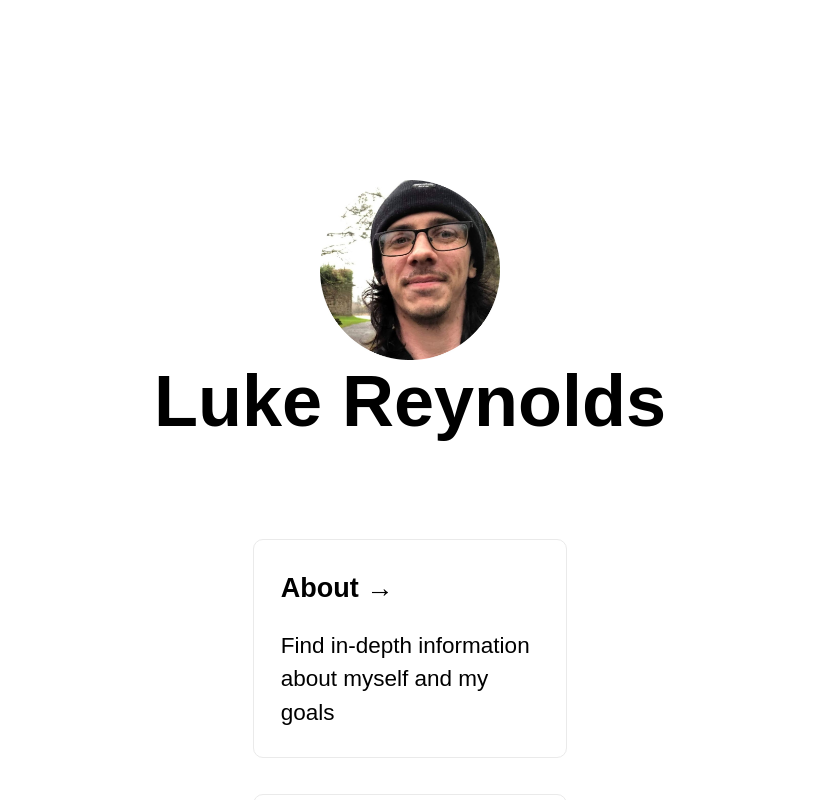
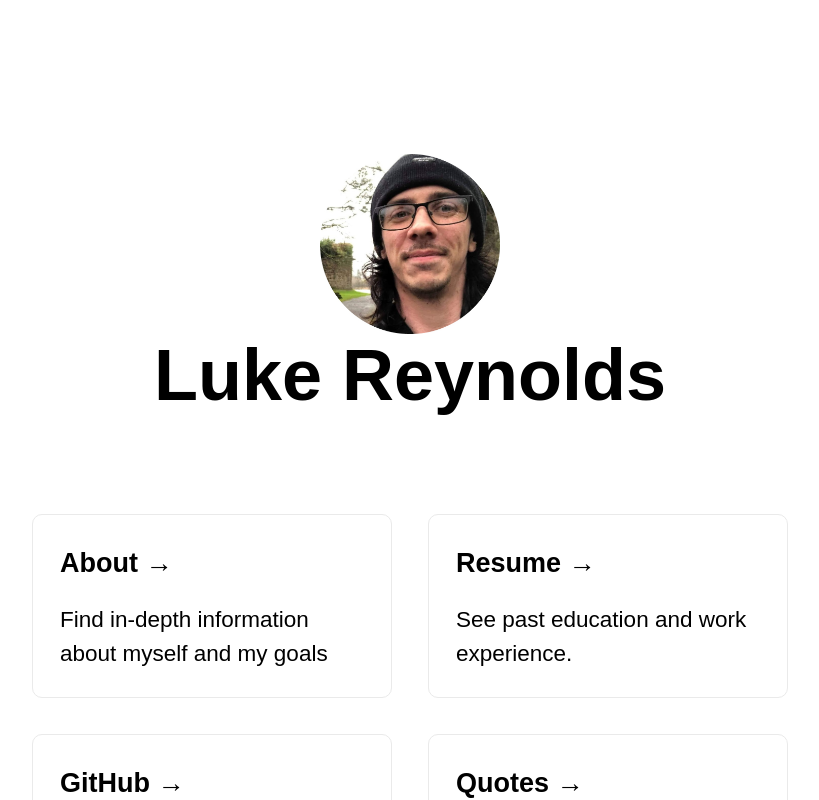
Before and after one commit to lreynolds188/Portfolio, a Next.js app: page / in a window 1280 px wide. Shown: the top 800 px of the page, without its empty margins (230-1049 px from the left). Built offline with nearby package versions, Linux system fonts and the light colour scheme.

Commit message:
Update Home.module.css

```diff
--- a/styles/Home.module.css
+++ b/styles/Home.module.css
@@ -1,6 +1,5 @@
 .container {
   min-height: 100vh;
-  margin: 10%;
   padding: 0 0.5rem;
   display: flex;
   flex-direction: column;
```
